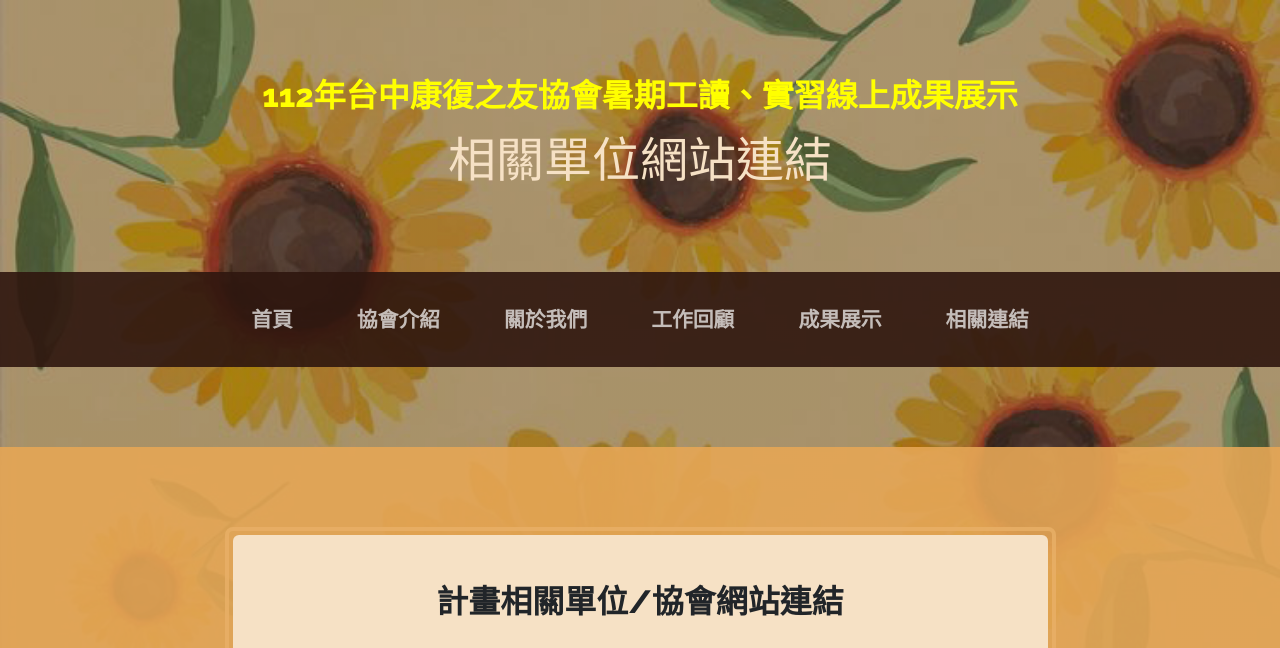
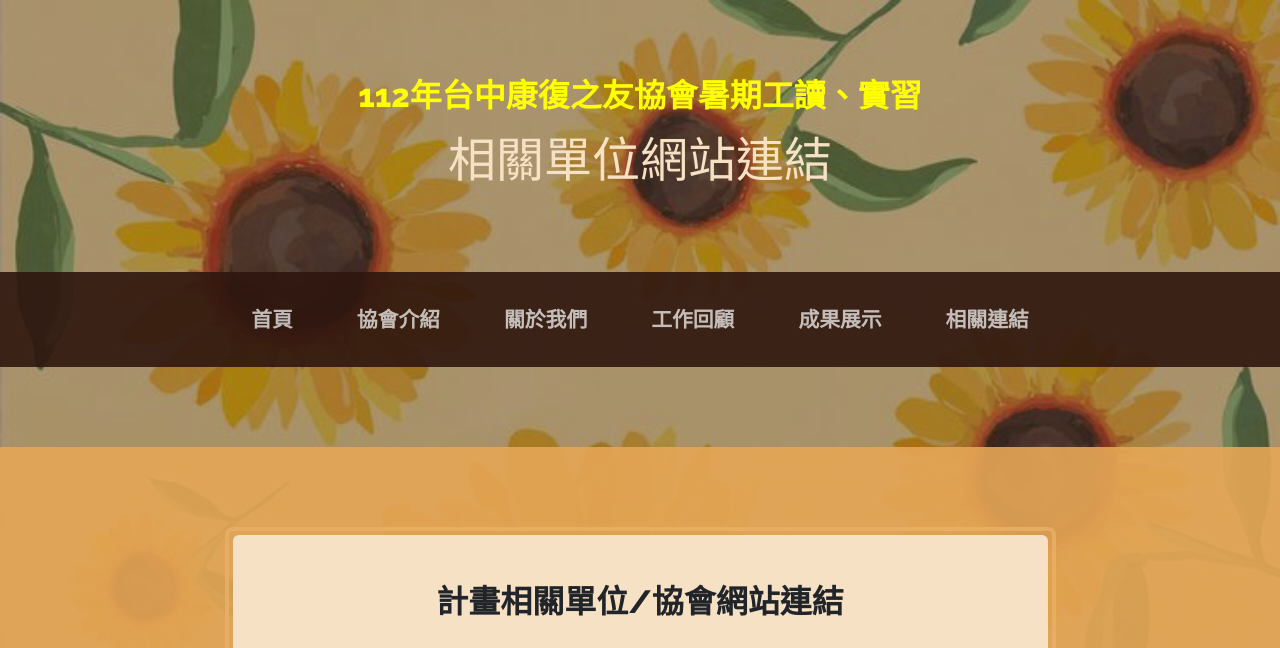
Before and after one commit to inxy1120708/inxy1120708.github.io, a plain HTML site: page link.html in a window 1280 px wide. Shown: the top 648 px of the page. Drawn offline with nearby package versions, Linux system fonts and the light colour scheme.

Commit message:
Update link.html

```diff
--- a/link.html
+++ b/link.html
@@ -16,7 +16,7 @@
     <body>
         <header>
             <h1 class="site-heading text-center text-faded d-none d-lg-block">
-                <span class="site-heading-upper text-primary mb-3">112年台中康復之友協會暑期工讀、實習線上成果展示</span>
+                <span class="site-heading-upper text-primary mb-3">112年台中康復之友協會暑期工讀、實習</span>
                 <span class="site-heading-lower">相關單位網站連結</span>
             </h1>
         </header>
```
